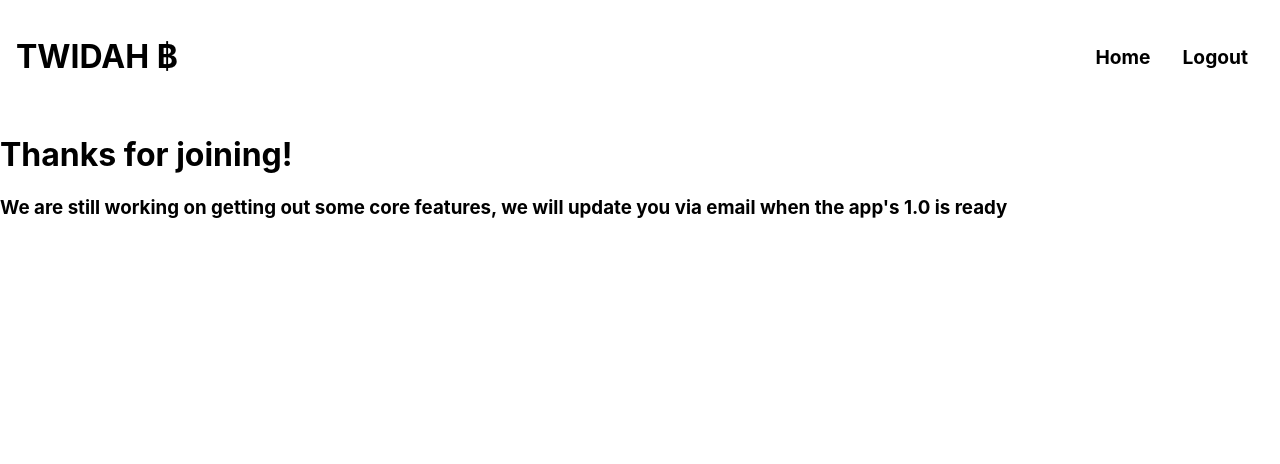
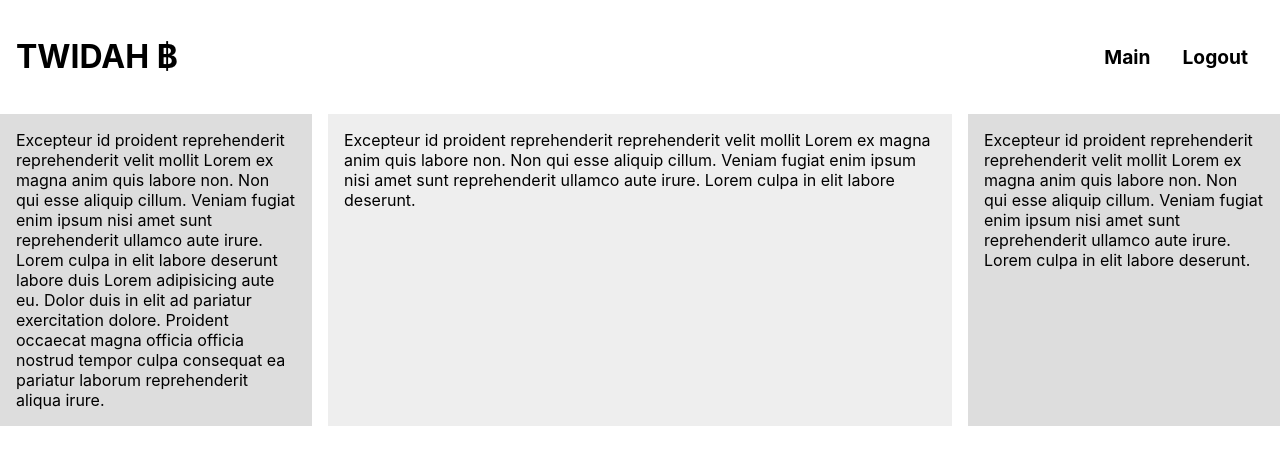
Before and after one commit to twidah/twidah-frontend, a React (Create React App) app: page / in a window 1280 px wide. Shown: the top 464 px of the page. Built offline with nearby package versions, Linux system fonts and the light colour scheme; sample sign-in values are in the browser's storage.

Commit message:
Started work on the dash/main component.

```diff
--- a/src/App.js
+++ b/src/App.js
@@ -4,7 +4,7 @@ import LoginForm from "./comps/login/Login";
 import SignUp from "./comps/signup/SignUp";
 import Header from "./comps/Header";
 import Logout from "./comps/logout/Logout";
-import { Main } from "./comps/main/Main";
+import { Dash } from "./comps/dash/Dash";
 import { Route, Routes } from "react-router-dom";
 import { RequireAuth } from "./comps/RequireAuth";
 
@@ -26,7 +26,7 @@ function App() {
           path="/"
           element={
             <RequireAuth redirectTo="/login">
-              <Main />
+              <Dash />
             </RequireAuth>
           }
         />
--- a/src/comps/Header.js
+++ b/src/comps/Header.js
@@ -20,7 +20,7 @@ const Header = ({ logged }) => {
         {logged && (
           <>
             <li>
-              <Link to="/">Home</Link>
+              <Link to="/">Main</Link>
             </li>
             <li>
               <Link to="/logout">Logout</Link>
--- /dev/null
+++ b/src/comps/dash/Dash.js
@@ -0,0 +1,31 @@
+import "./index.css";
+
+export const Dash = () => {
+  return (
+    <>
+      <div className="wrapper">
+        <div>
+          Excepteur id proident reprehenderit reprehenderit velit mollit Lorem
+          ex magna anim quis labore non. Non qui esse aliquip cillum. Veniam
+          fugiat enim ipsum nisi amet sunt reprehenderit ullamco aute irure.
+          Lorem culpa in elit labore deserunt labore duis Lorem adipisicing aute
+          eu. Dolor duis in elit ad pariatur exercitation dolore. Proident
+          occaecat magna officia officia nostrud tempor culpa consequat ea
+          pariatur laborum reprehenderit aliqua irure.
+        </div>
+        <div>
+          Excepteur id proident reprehenderit reprehenderit velit mollit Lorem
+          ex magna anim quis labore non. Non qui esse aliquip cillum. Veniam
+          fugiat enim ipsum nisi amet sunt reprehenderit ullamco aute irure.
+          Lorem culpa in elit labore deserunt.
+        </div>
+        <div>
+          Excepteur id proident reprehenderit reprehenderit velit mollit Lorem
+          ex magna anim quis labore non. Non qui esse aliquip cillum. Veniam
+          fugiat enim ipsum nisi amet sunt reprehenderit ullamco aute irure.
+          Lorem culpa in elit labore deserunt.
+        </div>
+      </div>
+    </>
+  );
+};
--- /dev/null
+++ b/src/comps/dash/index.css
@@ -0,0 +1,20 @@
+.wrapper {
+  display: grid;
+  grid-template-columns: 1fr 2fr 1fr;
+  /*
+  // NOTES FOR FUTURE ON GRID
+  grid-template-columns:repeat(3, 1fr);
+  grid-column-gap: 1em;
+  grid-row-gap: 2em;
+  */
+  grid-gap: 1em;
+}
+
+.wrapper div {
+  background: #eee;
+  padding: 1em;
+}
+
+.wrapper div:nth-child(odd) {
+  background: #ddd;
+}
--- a/src/comps/main/Main.js
+++ /dev/null
@@ -1,11 +0,0 @@
-export const Main = () => {
-  return (
-    <>
-      <h1>Thanks for joining!</h1>
-      <h3>
-        We are still working on getting out some core features, we will update
-        you via email when the app's 1.0 is ready
-      </h3>
-    </>
-  );
-};
```
